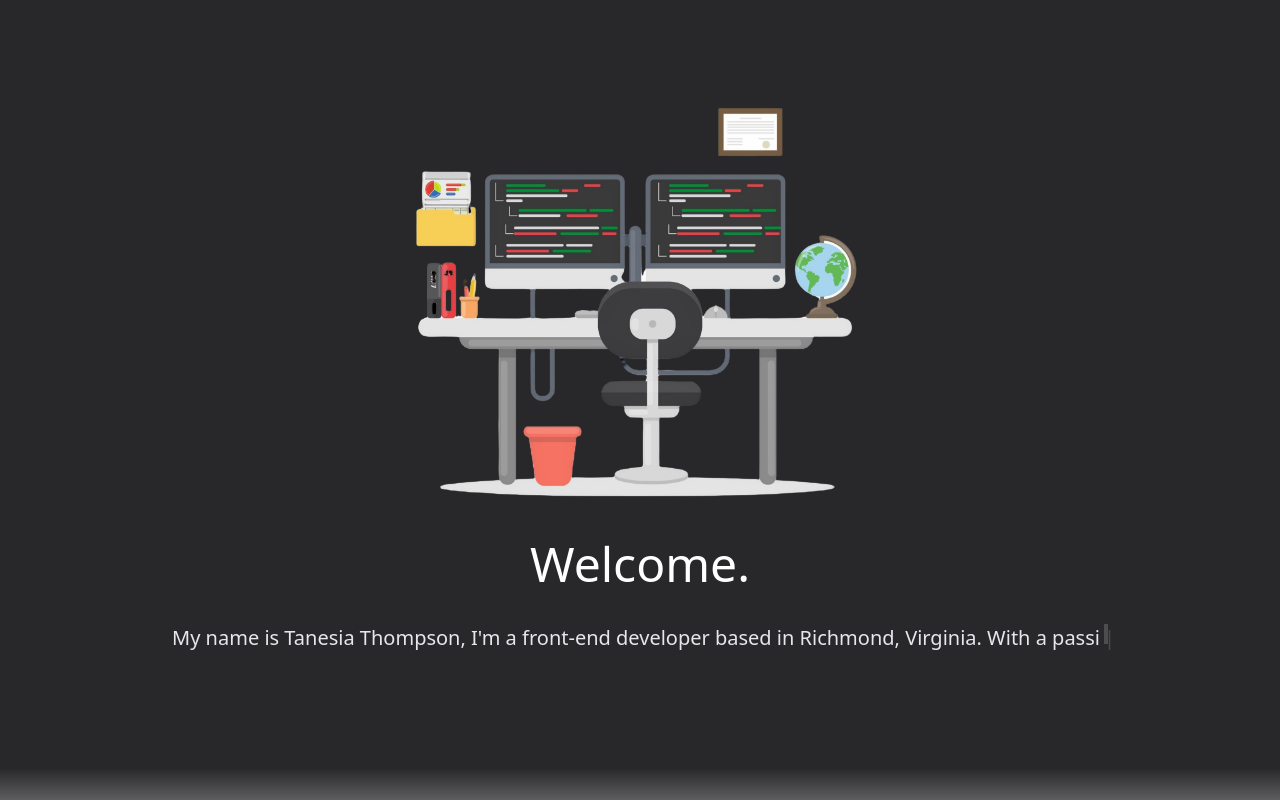
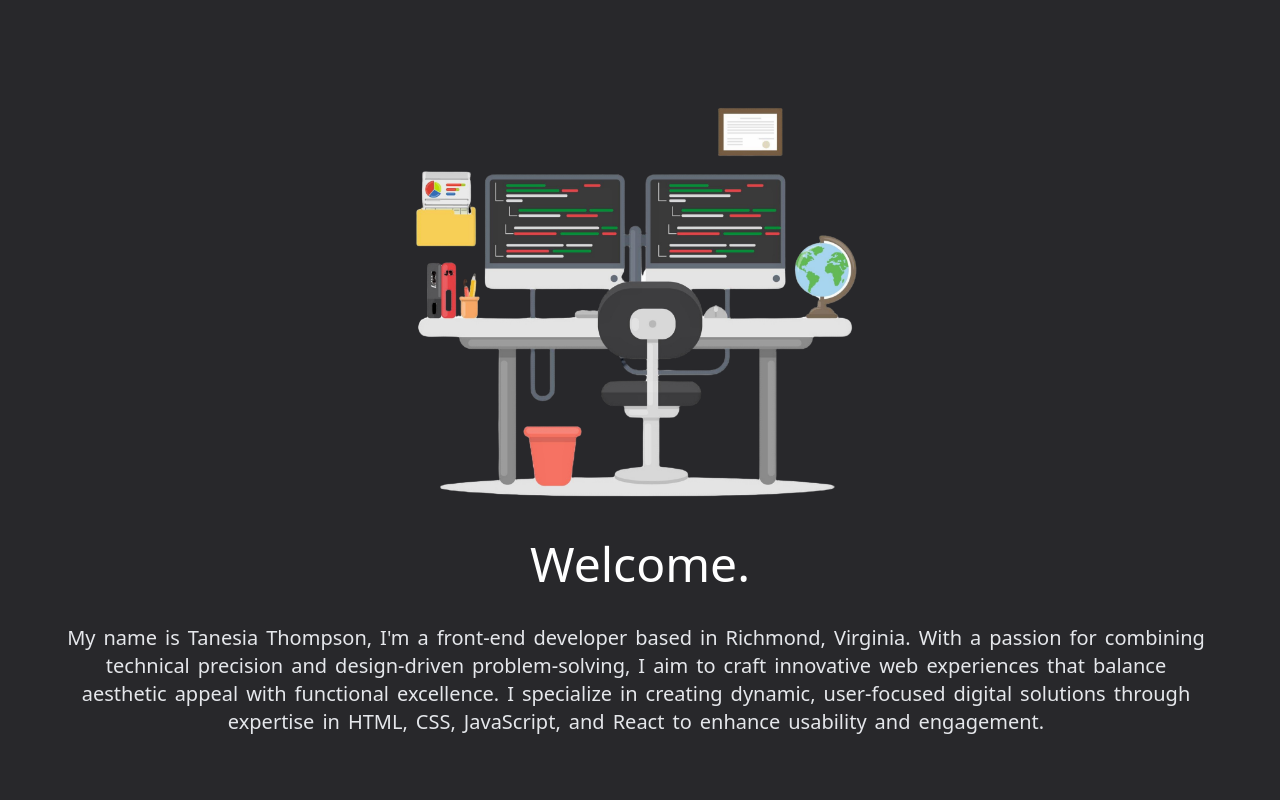
Before and after one commit to Tthompson8416/tanesiacodes, a React (Vite) app: page / in a window 1280 px wide. Shown: the top 800 px of the page. Built offline with nearby package versions, Linux system fonts and the light colour scheme.

Commit message:
Text animation applied to <p> element in the IntroSection file

```diff
--- a/src/components/IntroSection.jsx
+++ b/src/components/IntroSection.jsx
@@ -1,71 +1,48 @@
-import { useState, useEffect } from 'react';
-import { motion } from 'framer-motion';
-import ProfileImage from '../assets/images/desktop.png';
+import { motion } from 'framer-motion'; // Import Framer Motion for animations
+import ProfileImage from '../assets/images/desktop.png'; // Import profile image
 
 const IntroSection = () => {
-  // State to manage the dynamically typed text
-  const [typedText, setTypedText] = useState('');
-  // State to control the visibility of the welcome text
-  const [showWelcome, setShowWelcome] = useState(false);
-  // State to track when typing animation is complete
-  const [isTypingComplete, setIsTypingComplete] = useState(false);
+  // Framer Motion animation variants for each letter/word
+  const paragraphVariants = {
+    hidden: { opacity: 0, x: -50 }, // Initial state: hidden, moved to the left
+    visible: {
+      opacity: 1,
+      x: 0,
+      transition: {
+        delay: 1, // Delay before the animation starts
+        duration: 0.5, // Duration of each letter's animation
+        staggerChildren: 0.05, // Stagger the animation for each character (adjust as needed)
+      },
+    },
+  };
 
-  // Introductory text to be typed out
-  const introText =
-    "My name is Tanesia Thompson, I'm a front-end developer based in Richmond, Virginia. With a passion for combining technical precision and design-driven problem-solving, I aim to craft innovative web experiences that balance aesthetic appeal with functional excellence. I specialize in creating dynamic, user-focused digital solutions through expertise in HTML, CSS, JavaScript, and React to enhance usability and engagement.";
+  // Variant for each word or character
+  const wordVariants = {
+    hidden: { opacity: 0, x: -50 }, // Each word starts off-screen to the left
+    visible: {
+      opacity: 1,
+      x: 0, // Bring the word/letter into its final position
+      transition: { duration: 0.5 },
+    },
+  };
 
-  useEffect(() => {
-    // Track the current character index during typing
-    let currentIndex = 0;
-    // Accumulator for the typed text
-    let typed = '';
-    // Speed of typing animation (milliseconds between characters)
-    const typingInterval = 50;
-    // Variable to store the interval timer
-    let typingTimer;
+  const introText = `My name is Tanesia Thompson, I'm a front-end developer based in Richmond, Virginia. With a passion for combining technical precision and design-driven problem-solving, I aim to craft innovative web experiences that balance aesthetic appeal with functional excellence. I specialize in creating dynamic, user-focused digital solutions through expertise in HTML, CSS, JavaScript, and React to enhance usability and engagement.`;
 
-    // Function to simulate typing text character by character
-    const typeText = () => {
-      if (currentIndex < introText.length) {
-        // Add next character to the typed text
-        typed += introText.charAt(currentIndex);
-        setTypedText(typed);
-        currentIndex++;
-      } else {
-        // Mark typing as complete when all characters are typed
-        setIsTypingComplete(true);
-        clearInterval(typingTimer);
-      }
-    };
-
-    // Delay welcome text and start typing animation
-    const welcomeTimer = setTimeout(() => {
-      // Show welcome text after 1 second
-      setShowWelcome(true);
-      // Start typing animation
-      typingTimer = setInterval(typeText, typingInterval);
-    }, 1000);
-
-    // Cleanup function to clear timers and prevent memory leaks
-    return () => {
-      clearTimeout(welcomeTimer);
-      clearInterval(typingTimer);
-    };
-  }, [introText]);
+  // Split the text into an array of words for word-based animation
+  const words = introText.split(' ');
 
   return (
-    // Main container with entrance animation using Framer Motion
     <motion.div
-      initial={{ opacity: 0, y: -50 }}
-      animate={{ opacity: 1, y: 0 }}
-      transition={{ duration: 1 }}
+      initial={{ opacity: 0, y: -50 }} // Initial animation for the whole section
+      animate={{ opacity: 1, y: 0 }} // Final animation for the whole section
+      transition={{ duration: 1 }} // Timing for the section animation
       className="intro-section-container"
     >
       <div className="min-h-screen bg-custom-dark flex flex-col items-center justify-center p-0 pt-18 lg:pb-56 relative overflow-hidden">
         {/* Gradient overlay at the bottom of the section */}
         <div className="absolute bottom-0 left-0 w-full h-32 bg-gradient-to-b from-transparent to-white"></div>
 
-        {/* Animated profile image with scale and opacity transition */}
+        {/* Animated profile image */}
         <motion.img
           src={ProfileImage}
           alt="Profile"
@@ -75,33 +52,32 @@ const IntroSection = () => {
           transition={{ duration: 1 }}
         />
 
-        {/* Welcome text with conditional visibility and transition */}
+        {/* Welcome text */}
         <motion.h1
-          className={`text-4xl md:text-5xl text-white mb-4 transition-transform duration-1000 ease-in-out ${
-            showWelcome ? 'opacity-100 translate-y-0' : 'opacity-0 translate-y-10'
-          }`}
+          className="text-4xl md:text-5xl text-white mb-4"
+          initial={{ opacity: 0, y: 10 }}
+          animate={{ opacity: 1, y: 0 }}
+          transition={{ duration: 1, delay: 0.5 }} // Slight delay for welcome text
         >
           Welcome.
         </motion.h1>
 
-        {/* Typed introduction text with blinking cursor */}
+        {/* Animated paragraph with staggered word animation */}
         <motion.div
-          initial={{ opacity: 0 }}
-          animate={{ opacity: showWelcome ? 1 : 0 }}
-          transition={{ duration: 0.5 }}
+          variants={paragraphVariants}
+          initial="hidden"
+          animate="visible"
           className="text-lg md:text-xl text-gray-200 text-center mx-10 p-5"
         >
-          <span>{typedText}</span>
-          {/* Animated blinking cursor that appears during typing */}
-          {!isTypingComplete && (
+          {words.map((word, index) => (
             <motion.span
-              className="inline-block w-1 h-5 bg-white ml-1 animate-blink"
-              animate={{ opacity: [1, 0] }}
-              transition={{ duration: 0.5, repeat: Infinity }}
+              key={index}
+              variants={wordVariants} // Apply the individual word animation
+              className="inline-block mr-2" // Ensure proper spacing between words
             >
-              |
+              {word} {/* Display each word */}
             </motion.span>
-          )}
+          ))}
         </motion.div>
       </div>
     </motion.div>
```
